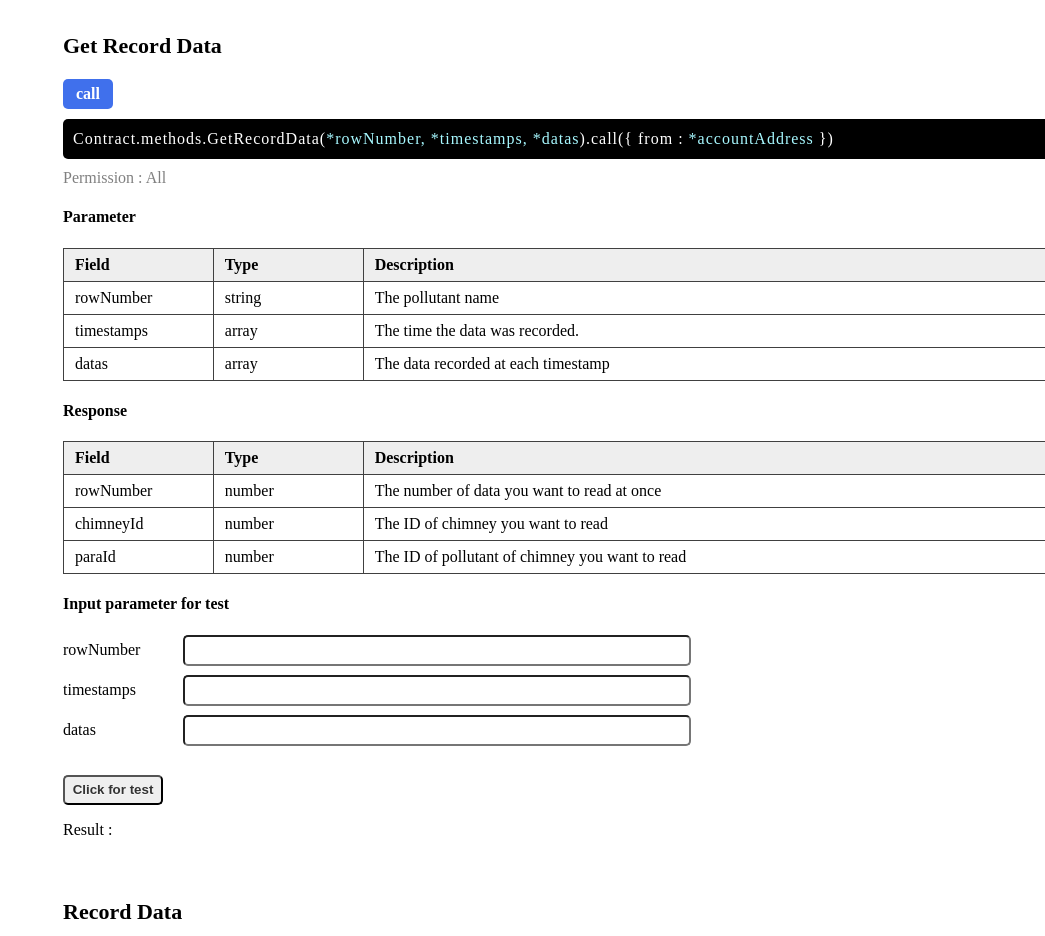
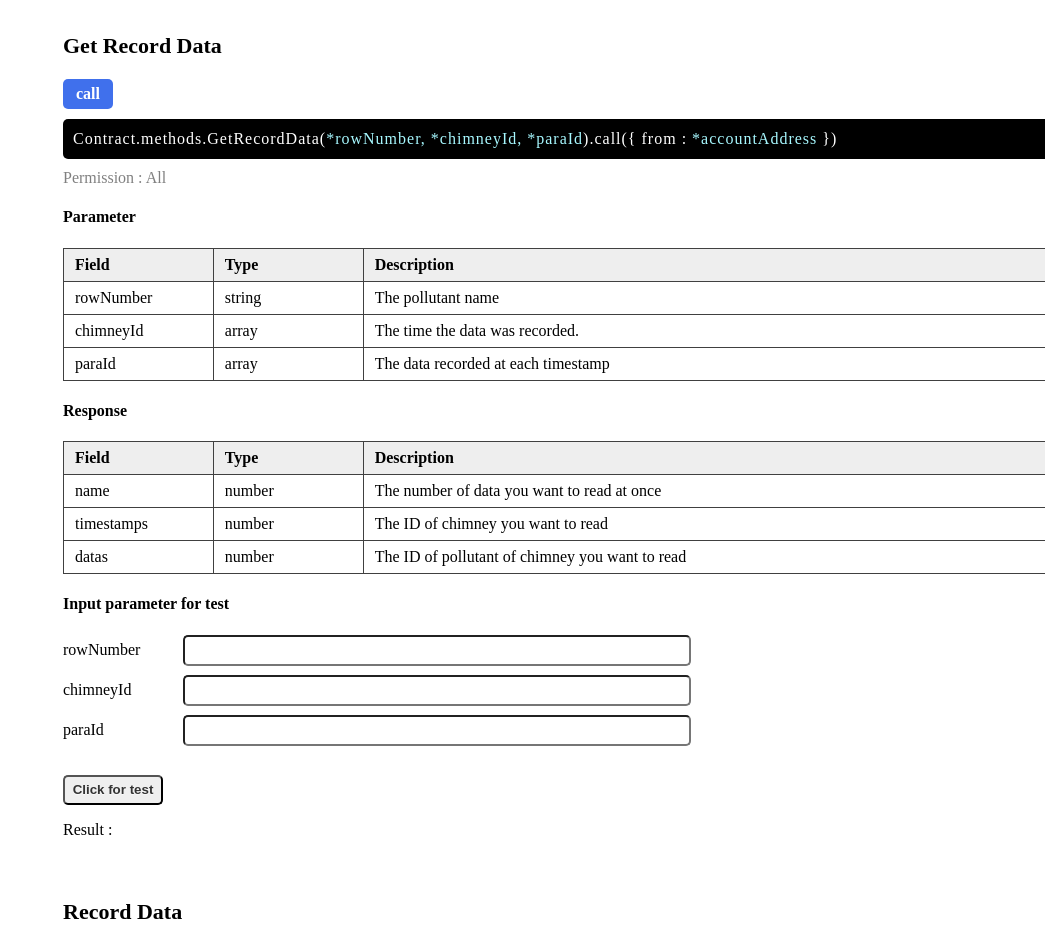
Before and after one commit to ghwlchlaks/interview-blockchain, a React (Create React App) app: page / in a window 1280 px wide. Shown: the part 7220-8156 px from the top of the page, without its empty margins (235-1280 px from the left). Built offline with nearby package versions, Linux system fonts and the light colour scheme.

Commit message:
이벤트 바인딩 완료

```diff
--- a/src/components/App/App.js
+++ b/src/components/App/App.js
@@ -17,7 +17,6 @@ class App extends Component {
 
   clickHandler(length, event, e) {
     const name = e.target.name;
-
     if (length) {
       if (
         !this.state.input[name] ||
@@ -33,7 +32,7 @@ class App extends Component {
         result: {
           ...this.state.result,
           [name]: {
-            status: 'loading',
+            status: 'Loading',
             length: 0
           }
         }
@@ -54,6 +53,15 @@ class App extends Component {
         })
         .catch(err => {
           console.log(err);
+          this.setState({
+            result: {
+              ...this.state.result,
+              [name]: {
+                status: 'Error',
+                length: 0
+              }
+            }
+          });
         });
     } else {
       alert('Send 타입 alert입니다.');
@@ -160,8 +168,8 @@ class App extends Component {
                               return data;
                             }
                           )
-                          : this.state.result[value.title].status === 'loading'
-                            ? 'loading'
+                          : this.state.result[value.title].status !== 'Success'
+                            ? this.state.result[value.title].status
                             : this.state.result[value.title].data}
                       </div>
                     ) : (
@@ -205,7 +213,7 @@ class App extends Component {
       input: {
         ...this.state.input,
         [name]: {
-          ...this.state[name],
+          ...this.state.input[name],
           [id]: value
         }
       }
--- a/src/datas/data.js
+++ b/src/datas/data.js
@@ -219,7 +219,21 @@ export const datas = {
           type: 'number',
           description: 'The id of the chimney to be read information'
         }
-      ]
+      ],
+      event: async function GetChimneyInfo(param) {
+        const chimneyId = param.chimneyId;
+        const currentValue = await contract.GetChimneyInfo(chimneyId);
+        const data = [
+          {
+            name: currentValue.name,
+            location: currentValue.location,
+            detail: currentValue.location,
+            factoryId: currentValue.factoryId,
+            paraN: currentValue.paraN
+          }
+        ];
+        return data;
+      }
     },
     {
       title: 'Add Chimney',
@@ -328,17 +342,17 @@ export const datas = {
       permission: 'All',
       responses: [
         {
-          field: 'rowNumber',
+          field: 'name',
           type: 'number',
           description: '	The number of data you want to read at once'
         },
         {
-          field: 'chimneyId',
+          field: 'timestamps',
           type: 'number',
           description: 'The ID of chimney you want to read'
         },
         {
-          field: 'paraId',
+          field: 'datas',
           type: 'number',
           description: 'The ID of pollutant of chimney you want to read'
         }
@@ -350,16 +364,34 @@ export const datas = {
           description: 'The pollutant name'
         },
         {
-          field: 'timestamps',
+          field: 'chimneyId',
           type: 'array',
           description: 'The time the data was recorded.'
         },
         {
-          field: 'datas',
+          field: 'paraId',
           type: 'array',
           description: 'The data recorded at each timestamp'
         }
-      ]
+      ],
+      event: async function GetRecordData(param) {
+        const rowNumber = param.rowNumber;
+        const chimneyId = param.chimneyId;
+        const paraId = param.paraId;
+        const currentValue = await contract.GetRecordData(
+          rowNumber,
+          chimneyId,
+          paraId
+        );
+        const data = [
+          {
+            name: currentValue.name,
+            timestamps: parseInt(currentValue.timestamps, 16),
+            datas: parseInt(currentValue.datas, 16)
+          }
+        ];
+        return data;
+      }
     },
     {
       title: 'Record Data',
```
